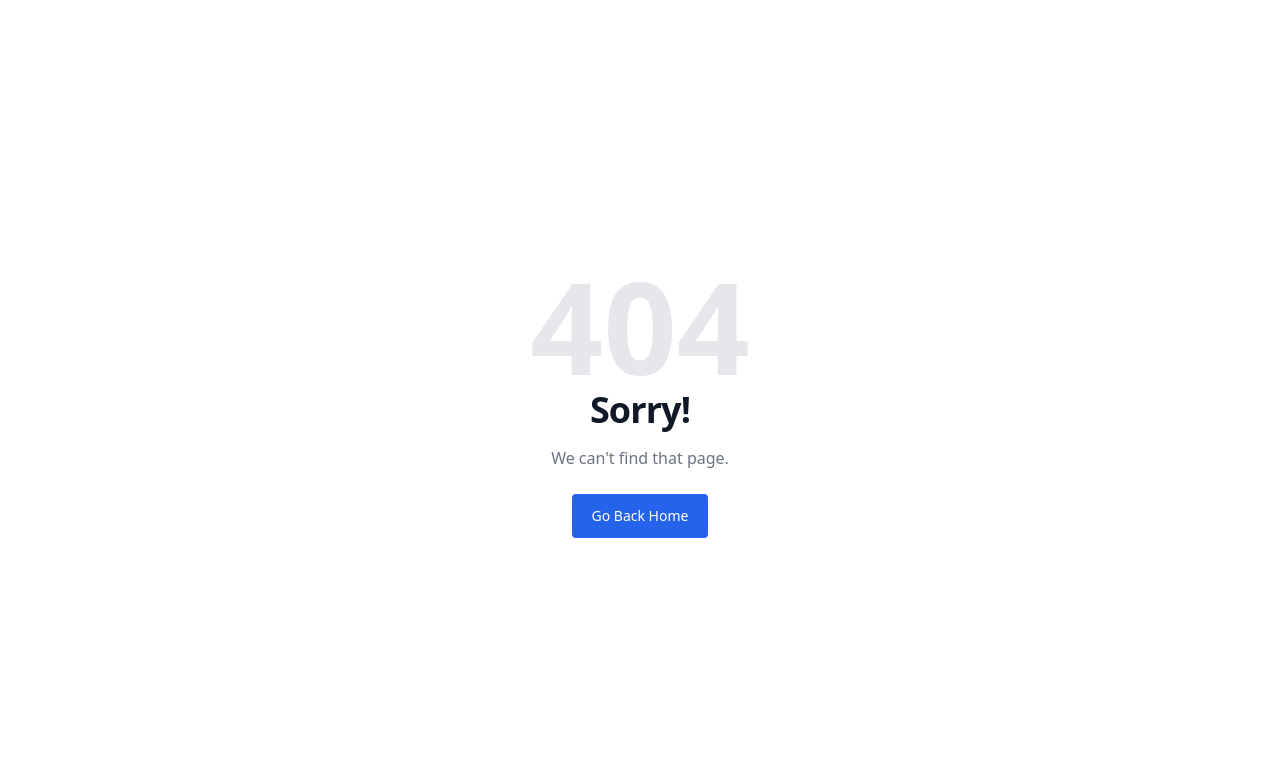
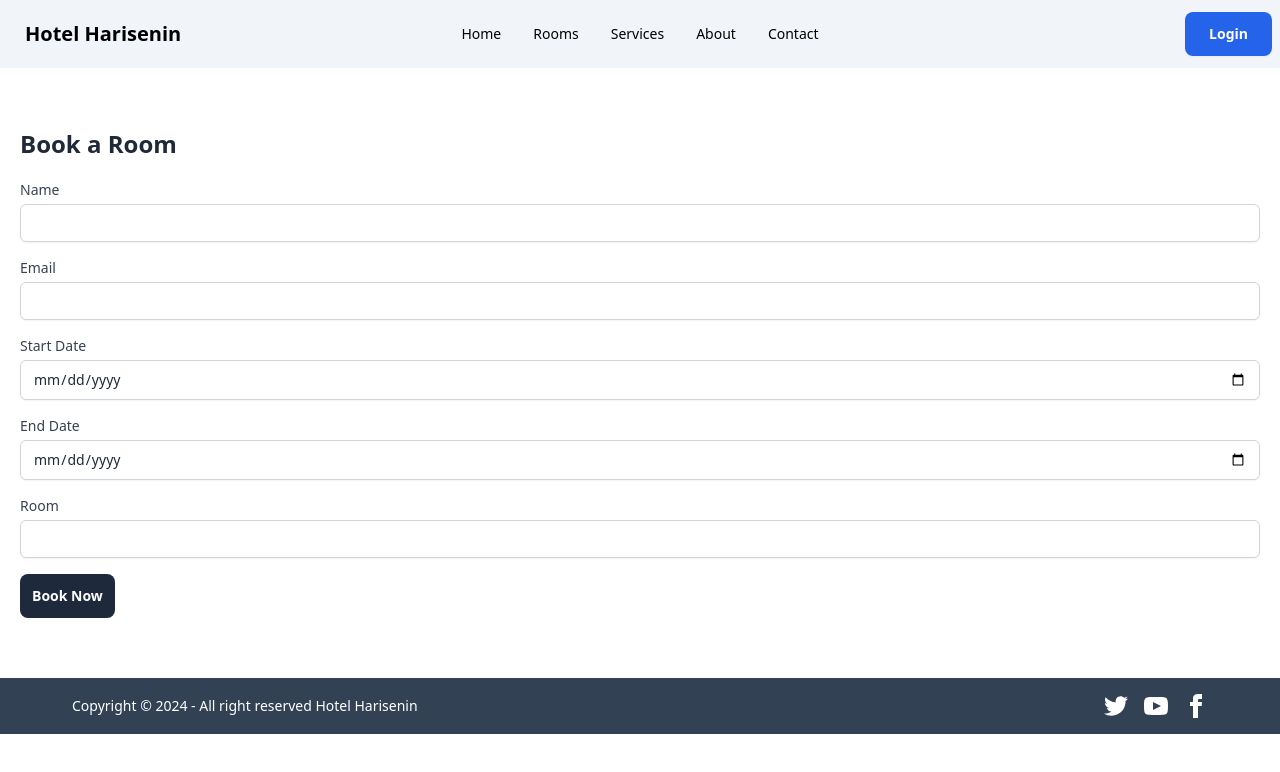
Before and after one commit to Chotifz/hotel-harisenin-r, a React (Vite) app: page /booking in a window 1280 px wide. Before the commit this address had no page. Shown: the top 772 px of the page. Built offline with nearby package versions, Linux system fonts and the light colour scheme.

Commit message:
add booking pages

```diff
--- /dev/null
+++ b/src/pages/booking/index.jsx
@@ -0,0 +1,141 @@
+// src/pages/Booking.jsx
+
+import React, { useState, useEffect } from "react";
+import { useLocation } from "react-router-dom";
+
+export default function Booking() {
+  const location = useLocation();
+  const { checkIn, checkOut, room } = location.state || {};
+
+  const [formData, setFormData] = useState({
+    name: "",
+    email: "",
+    startDate: checkIn || "",
+    endDate: checkOut || "",
+    room: room || "",
+  });
+
+  useEffect(() => {
+    if (checkIn || checkOut || room) {
+      setFormData((prevData) => ({
+        ...prevData,
+        startDate: checkIn,
+        endDate: checkOut,
+        room: room,
+      }));
+    }
+  }, [checkIn, checkOut, room]);
+
+  const handleChange = (e) => {
+    const { name, value } = e.target;
+    setFormData({
+      ...formData,
+      [name]: value,
+    });
+  };
+
+  const handleSubmit = (e) => {
+    e.preventDefault();
+    // Implement the form submission logic here
+    console.log("Form submitted", formData);
+  };
+
+  return (
+    <div className="container mx-auto my-10 p-5">
+      <h1 className="text-2xl font-bold mb-5">Book a Room</h1>
+      <form onSubmit={handleSubmit} className="space-y-4">
+        <div>
+          <label
+            htmlFor="name"
+            className="block text-sm font-medium text-gray-700"
+          >
+            Name
+          </label>
+          <input
+            type="text"
+            id="name"
+            name="name"
+            value={formData.name}
+            onChange={handleChange}
+            className="mt-1 block w-full px-3 py-2 border border-gray-300 rounded-md shadow-sm focus:outline-none focus:ring-sky-500 focus:border-sky-500 sm:text-sm"
+            required
+          />
+        </div>
+        <div>
+          <label
+            htmlFor="email"
+            className="block text-sm font-medium text-gray-700"
+          >
+            Email
+          </label>
+          <input
+            type="email"
+            id="email"
+            name="email"
+            value={formData.email}
+            onChange={handleChange}
+            className="mt-1 block w-full px-3 py-2 border border-gray-300 rounded-md shadow-sm focus:outline-none focus:ring-sky-500 focus:border-sky-500 sm:text-sm"
+            required
+          />
+        </div>
+        <div>
+          <label
+            htmlFor="startDate"
+            className="block text-sm font-medium text-gray-700"
+          >
+            Start Date
+          </label>
+          <input
+            type="date"
+            id="startDate"
+            name="startDate"
+            value={formData.startDate}
+            onChange={handleChange}
+            className="mt-1 block w-full px-3 py-2 border border-gray-300 rounded-md shadow-sm focus:outline-none focus:ring-sky-500 focus:border-sky-500 sm:text-sm"
+            required
+          />
+        </div>
+        <div>
+          <label
+            htmlFor="endDate"
+            className="block text-sm font-medium text-gray-700"
+          >
+            End Date
+          </label>
+          <input
+            type="date"
+            id="endDate"
+            name="endDate"
+            value={formData.endDate}
+            onChange={handleChange}
+            className="mt-1 block w-full px-3 py-2 border border-gray-300 rounded-md shadow-sm focus:outline-none focus:ring-sky-500 focus:border-sky-500 sm:text-sm"
+            required
+          />
+        </div>
+        <div>
+          <label
+            htmlFor="room"
+            className="block text-sm font-medium text-gray-700"
+          >
+            Room
+          </label>
+          <input
+            type="text"
+            id="room"
+            name="room"
+            value={formData.room}
+            onChange={handleChange}
+            className="mt-1 block w-full px-3 py-2 border border-gray-300 rounded-md shadow-sm focus:outline-none focus:ring-sky-500 focus:border-sky-500 sm:text-sm"
+            required
+          />
+        </div>
+        <button
+          type="submit"
+          className="bg-slate-800 hover:bg-slate-900 text-white p-3 rounded-lg text-sm font-bold"
+        >
+          Book Now
+        </button>
+      </form>
+    </div>
+  );
+}
--- a/src/pages/home/components/Book.jsx
+++ b/src/pages/home/components/Book.jsx
@@ -1,46 +1,71 @@
+import React, { useState } from "react";
+import { useNavigate } from "react-router-dom";
+
 export default function Book() {
+  const navigate = useNavigate();
+
+  const [checkIn, setCheckIn] = useState("");
+  const [checkOut, setCheckOut] = useState("");
+  const [room, setRoom] = useState("");
+
+  const handleBooking = (event) => {
+    event.preventDefault();
+
+    navigate("/booking", { state: { checkIn, checkOut, room } });
+  };
+
   return (
     <>
       <div
         className="relative -top-20 mx-4 lg:mx-32 xl:mx-44 shadow-lg"
         style={{ boxShadow: "0 4px 6px -1px rgba(0, 0, 0, 0.5)" }}
       >
-        <div
-          className=" w-full flex lg:flex-col items-center mt-4 bg-slate-200 px-8 py-6 lg:py-8 max-md:py-16
-              "
-        >
+        <div className="w-full flex lg:flex-col items-center mt-4 bg-slate-200 px-8 py-6 lg:py-8 max-md:py-16">
           <form
-            className="flex justify-around items-center gap-6 lg:gap-8 mx-auto text-black max-md:flex-col "
-            action=""
+            className="flex justify-around items-center gap-6 lg:gap-8 mx-auto text-black max-md:flex-col"
+            onSubmit={handleBooking}
           >
-            <div className=" w-full flex flex-col lg:mb-4">
-              <label for="check-in">Check-In</label>
+            <div className="w-full flex flex-col lg:mb-4">
+              <label htmlFor="check-in">Check-In</label>
               <input
                 className="p-2 xl:px-10 rounded-lg"
                 type="date"
+                value={checkIn}
+                onChange={(e) => setCheckIn(e.target.value)}
                 placeholder="Select Date"
+                required
               />
             </div>
 
             <div className="w-full flex flex-col lg:mb-4">
-              <label for="check-out">Check-Out</label>{" "}
+              <label htmlFor="check-out">Check-Out</label>
               <input
                 className="p-2 xl:px-10 rounded-lg"
                 type="date"
+                value={checkOut}
+                onChange={(e) => setCheckOut(e.target.value)}
                 placeholder="Select Date"
+                required
               />
             </div>
 
             <div className="flex flex-col lg:mb-4">
-              <label for="">Room</label>{" "}
+              <label htmlFor="room">Room</label>
               <input
                 className="p-2 px-0 rounded-lg"
                 type="text"
+                value={room}
+                onChange={(e) => setRoom(e.target.value)}
                 placeholder=""
+                required
               />
             </div>
+
             <div className="w-full">
-              <button className="bg-slate-700 px-3 py-3 rounded-lg text-white">
+              <button
+                className="bg-slate-700 px-3 py-3 rounded-lg text-white"
+                type="submit"
+              >
                 Book Now
               </button>
             </div>
--- a/src/pages/rooms/components/CardRoom.jsx
+++ b/src/pages/rooms/components/CardRoom.jsx
@@ -1,6 +1,13 @@
 import React from "react";
+import { useNavigate } from "react-router-dom";
 
 export default function CardRoom({ name, description, image }) {
+  const navigate = useNavigate();
+
+  const handleCheckAvailability = () => {
+    navigate("/booking");
+  };
+
   return (
     <>
       <div id="room1" className="flex flex-col">
@@ -13,6 +20,7 @@ export default function CardRoom({ name, description, image }) {
           <button
             id="payment"
             className="bg-slate-800 hover:bg-slate-900 text-white p-3 rounded-lg text-sm font-bold"
+            onClick={handleCheckAvailability}
           >
             Check Availability
           </button>
--- a/src/routers/index.jsx
+++ b/src/routers/index.jsx
@@ -11,6 +11,7 @@ import Rooms from "../pages/rooms";
 import Contact from "../pages/contact";
 import Signin from "../pages/auth/Signin";
 import Register from "../pages/auth/Register";
+import Booking from "../pages/booking";
 import ErrorPage from "../component/ErrorPage";
 
 export const router = createBrowserRouter([
@@ -52,6 +53,10 @@ export const router = createBrowserRouter([
         element: <Contact />,
       },
       {
+        path: "/booking",
+        element: <Booking />,
+      },
+      {
         path: "/auth/signin",
         element: <Signin />,
       },
```
Also changed, not shown: src/layouts/BookingLayout.jsx (added).
